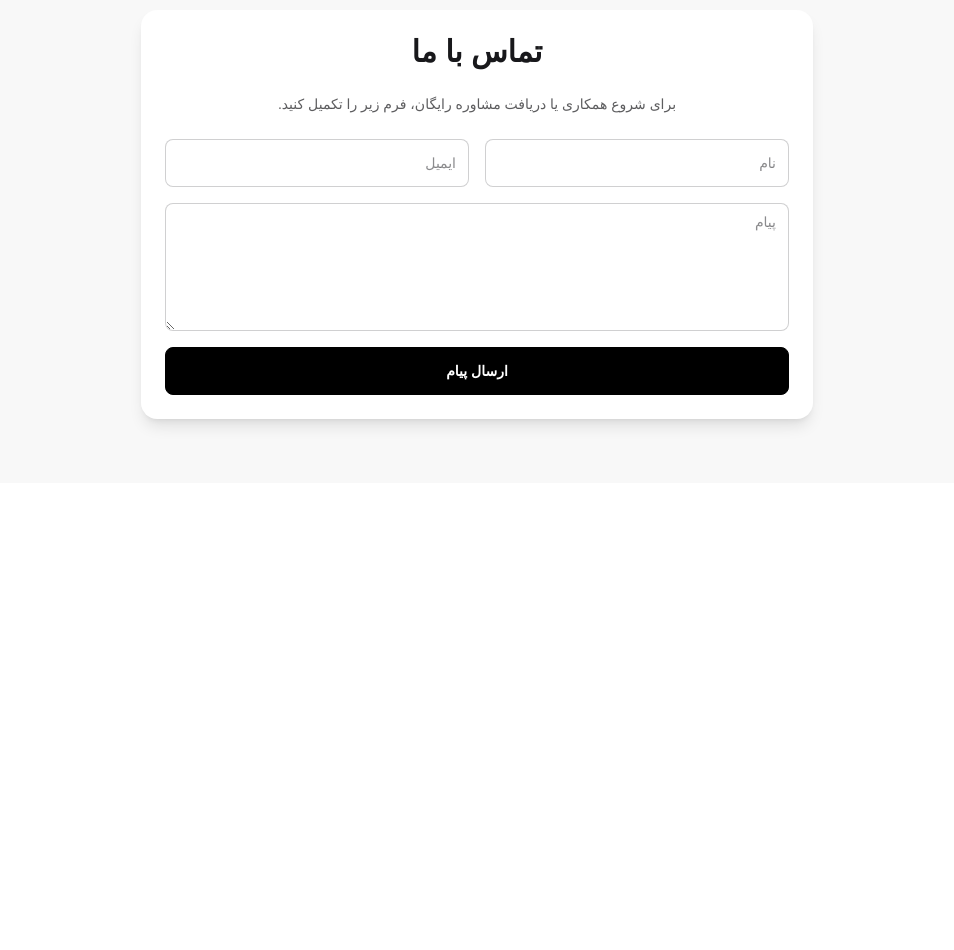
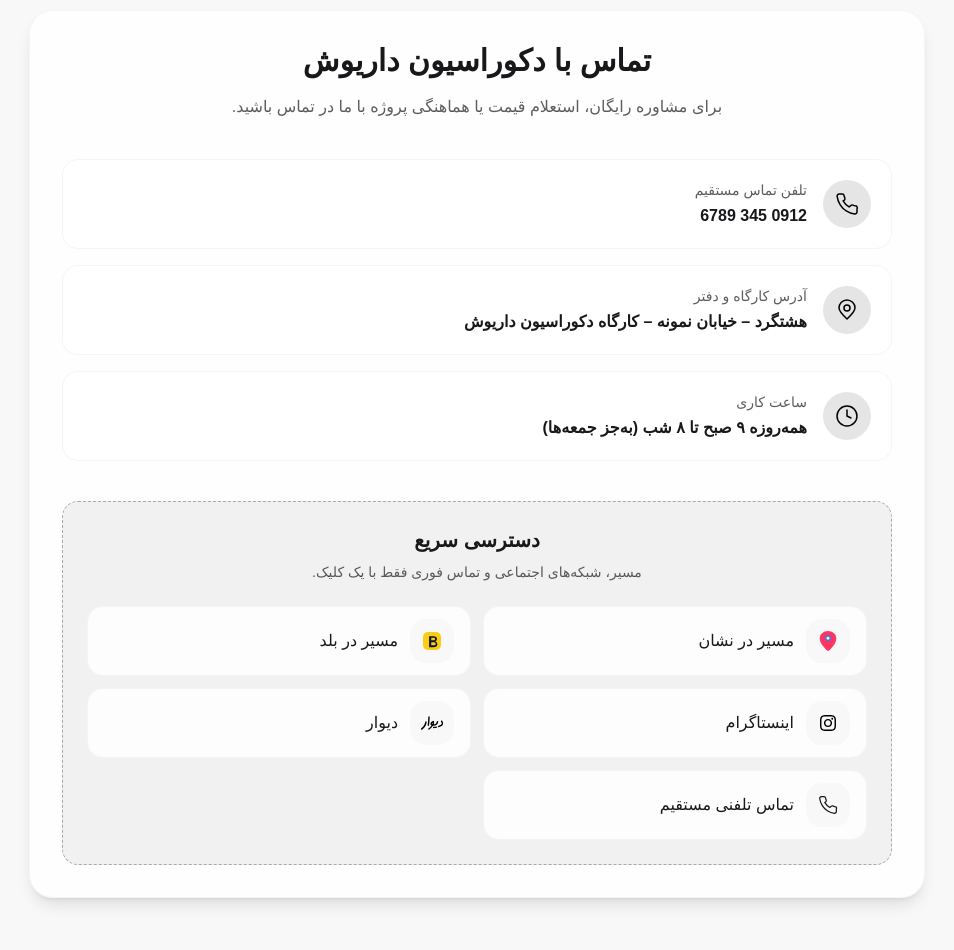
Before and after one commit to samadvalipour/dariush-landing, a Vue app: page / in a window 1280 px wide. Shown: the part 4420-5370 px from the top of the page, without its empty margins (163-1117 px from the left). Before the commit the page ends 4951 px from the top, so only its background shows below. Built offline with nearby package versions, Linux system fonts and the light colour scheme; the HTML template or start-up script is replaced by a standard one; a web font is replaced by a local one.

Commit message:
Rework contact layout into single card

```diff
--- a/src/components/ContactSection.vue
+++ b/src/components/ContactSection.vue
@@ -1,20 +1,142 @@
+<script setup>
+import baladIcon from "../assets/balad.svg";
+import divarIcon from "../assets/divar.svg";
+import instagramIcon from "../assets/instagram.svg";
+import neshanIcon from "../assets/neshan.svg";
+import { ClockIcon, MapPinIcon, PhoneIcon } from "../utils/lucide-icons";
+
+const contactDetails = [
+  {
+    id: "phone",
+    label: "تلفن تماس مستقیم",
+    value: "0912 345 6789",
+    href: "tel:09123456789",
+    icon: PhoneIcon,
+  },
+  {
+    id: "address",
+    label: "آدرس کارگاه و دفتر",
+    value: "هشتگرد – خیابان نمونه – کارگاه دکوراسیون داریوش",
+    icon: MapPinIcon,
+  },
+  {
+    id: "hours",
+    label: "ساعت کاری",
+    value: "همه‌روزه ۹ صبح تا ۸ شب (به‌جز جمعه‌ها)",
+    icon: ClockIcon,
+  },
+];
+
+const quickActions = [
+  {
+    id: "neshan",
+    label: "مسیر در نشان",
+    href: "https://neshan.org/maps/places/dariush-decor",
+    icon: neshanIcon,
+    type: "asset",
+  },
+  {
+    id: "balad",
+    label: "مسیر در بلد",
+    href: "https://balad.ir/p/dariush-decor",
+    icon: baladIcon,
+    type: "asset",
+  },
+  {
+    id: "instagram",
+    label: "اینستاگرام",
+    href: "https://www.instagram.com/",
+    icon: instagramIcon,
+    type: "asset",
+  },
+  {
+    id: "divar",
+    label: "دیوار",
+    href: "https://divar.ir/",
+    icon: divarIcon,
+    type: "asset",
+  },
+  {
+    id: "phone",
+    label: "تماس تلفنی مستقیم",
+    href: "tel:09123456789",
+    icon: PhoneIcon,
+    type: "component",
+  },
+];
+</script>
+
 <template>
   <section id="contact" class="bg-base-200 py-16">
     <div class="container mx-auto px-4">
-      <div class="card mx-auto max-w-2xl bg-base-100 shadow-lg">
-        <div class="card-body space-y-4">
-          <h2 class="card-title justify-center text-3xl">تماس با ما</h2>
-          <p class="text-center text-base-content/70">
-            برای شروع همکاری یا دریافت مشاوره رایگان، فرم زیر را تکمیل کنید.
+      <div
+        class="mx-auto max-w-4xl rounded-3xl border border-base-300/60 bg-base-100/80 p-8 shadow-lg backdrop-blur"
+      >
+        <div class="space-y-4 text-center">
+          <h2 class="text-3xl font-bold text-base-content">
+            تماس با دکوراسیون داریوش
+          </h2>
+          <p class="text-base text-base-content/70">
+            برای مشاوره رایگان، استعلام قیمت یا هماهنگی پروژه با ما در تماس
+            باشید.
           </p>
-          <form class="space-y-4">
-            <div class="grid gap-4 md:grid-cols-2">
-              <input type="text" placeholder="نام" class="input input-bordered" />
-              <input type="email" placeholder="ایمیل" class="input input-bordered" />
+        </div>
+
+        <div class="mt-10 grid gap-4">
+          <component
+            v-for="item in contactDetails"
+            :key="item.id"
+            :is="item.href ? 'a' : 'div'"
+            :href="item.href"
+            class="group flex items-start gap-4 rounded-2xl border border-base-300/60 bg-white/70 p-5 text-right transition hover:-translate-y-1 hover:border-primary/40 hover:bg-white hover:shadow-md"
+            :target="item.href?.startsWith('http') ? '_blank' : undefined"
+            :rel="item.href?.startsWith('http') ? 'noopener noreferrer' : undefined"
+          >
+            <span
+              class="flex size-12 items-center justify-center rounded-full bg-primary/10 text-primary"
+            >
+              <component :is="item.icon" class="size-6" />
+            </span>
+            <div class="space-y-1">
+              <p class="text-sm font-medium text-base-content/70">
+                {{ item.label }}
+              </p>
+              <p class="font-semibold text-base-content">
+                {{ item.value }}
+              </p>
             </div>
-            <textarea class="textarea textarea-bordered h-32 w-full" placeholder="پیام"></textarea>
-            <button type="submit" class="btn btn-primary w-full">ارسال پیام</button>
-          </form>
+          </component>
+        </div>
+
+        <div
+          class="mt-10 rounded-2xl border border-dashed border-primary/30 bg-primary/5 p-6"
+        >
+          <div class="flex flex-col gap-2 text-center">
+            <h3 class="text-xl font-semibold text-base-content">دسترسی سریع</h3>
+            <p class="text-sm text-base-content/70">
+              مسیر، شبکه‌های اجتماعی و تماس فوری فقط با یک کلیک.
+            </p>
+          </div>
+          <div class="mt-6 grid gap-3 sm:grid-cols-2">
+            <a
+              v-for="action in quickActions"
+              :key="action.id"
+              :href="action.href"
+              class="group flex items-center gap-3 rounded-2xl border border-base-300/60 bg-white/80 px-4 py-3 text-base-content transition hover:-translate-y-1 hover:border-primary/40 hover:bg-white hover:text-primary"
+              :target="action.href.startsWith('http') ? '_blank' : undefined"
+              :rel="action.href.startsWith('http') ? 'noopener noreferrer' : undefined"
+            >
+              <span
+                class="flex size-11 items-center justify-center rounded-2xl bg-base-200 text-base-content transition group-hover:bg-primary/10 group-hover:text-primary"
+              >
+                <template v-if="action.type === 'asset'">
+                  <img :src="action.icon" :alt="action.label" class="size-6" />
+                </template>
+                <component v-else :is="action.icon" class="size-5" />
+              </span>
+              <span class="font-medium">{{ action.label }}</span>
+            </a>
+          </div>
         </div>
       </div>
     </div>
--- a/src/components/Dock.vue
+++ b/src/components/Dock.vue
@@ -1,19 +1,40 @@
 <script setup>
 import { computed } from "vue";
+import baladIcon from "../assets/balad.svg";
+import divarIcon from "../assets/divar.svg";
 import instagramIcon from "../assets/instagram.svg";
-import divarIcon from "../assets/divar.svg";
-import phoneIcon from "../assets/phone.svg";
+import neshanIcon from "../assets/neshan.svg";
+import { PhoneIcon } from "../utils/lucide-icons";
 
 const props = defineProps({
   links: {
     type: Array,
     default: () => [
       {
+        id: "neshan",
+        label: "مسیر در نشان",
+        href: "https://neshan.org/maps/places/dariush-decor",
+        icon: neshanIcon,
+        alt: "مسیر کارگاه در نشان",
+        type: "asset",
+        external: true,
+      },
+      {
+        id: "balad",
+        label: "مسیر در بلد",
+        href: "https://balad.ir/p/dariush-decor",
+        icon: baladIcon,
+        alt: "مسیر کارگاه در بلد",
+        type: "asset",
+        external: true,
+      },
+      {
         id: "instagram",
         label: "اینستاگرام",
         href: "https://www.instagram.com/",
         icon: instagramIcon,
         alt: "صفحه اینستاگرام داریوش",
+        type: "asset",
         external: true,
       },
       {
@@ -22,14 +43,16 @@ const props = defineProps({
         href: "https://divar.ir/",
         icon: divarIcon,
         alt: "صفحه دیوار داریوش",
+        type: "asset",
         external: true,
       },
       {
-        id: "contact",
-        label: "تماس",
-        href: "/#contact",
-        icon: phoneIcon,
-        alt: "ارتباط با داریوش",
+        id: "phone",
+        label: "تماس تلفنی",
+        href: "tel:09123456789",
+        icon: PhoneIcon,
+        alt: "تماس تلفنی مستقیم",
+        type: "component",
         external: false,
       },
     ],
@@ -45,12 +68,16 @@ const dockItems = computed(() =>
     ...item,
     isActive: item.id === props.active,
     external: item.external ?? true,
+    type: item.type ?? "asset",
   }))
 );
 </script>
 
 <template>
-  <nav class="lg:hidden dock rounded-box border border-gray-300/40 bg-base-100 shadow-md backdrop-blur w-auto bottom-4 right-4 left-4" aria-label="لینک های شبکه اجتماعی">
+  <nav
+    class="dock w-auto rounded-box border border-gray-300/40 bg-base-100/95 shadow-md backdrop-blur lg:hidden"
+    aria-label="لینک‌های دسترسی سریع"
+  >
     <a
       v-for="item in dockItems"
       :key="item.id"
@@ -58,8 +85,16 @@ const dockItems = computed(() =>
       class="dock-item"
       :target="item.external ? '_blank' : undefined"
       :rel="item.external ? 'noopener noreferrer' : undefined"
+      :aria-label="item.alt || item.label"
     >
-      <img :src="item.icon" :alt="item.alt" class="size-[2em]" />
+      <span
+        class="flex size-[2.4em] items-center justify-center rounded-2xl bg-base-100 text-base-content shadow-sm"
+      >
+        <template v-if="item.type === 'asset'">
+          <img :src="item.icon" :alt="item.alt || item.label" class="size-6" />
+        </template>
+        <component v-else :is="item.icon" class="size-6" />
+      </span>
     </a>
   </nav>
 </template>
--- /dev/null
+++ b/src/utils/lucide-icons.js
@@ -0,0 +1,53 @@
+import { defineComponent, h, markRaw } from "vue";
+
+const baseSvgProps = {
+  xmlns: "http://www.w3.org/2000/svg",
+  fill: "none",
+  viewBox: "0 0 24 24",
+  stroke: "currentColor",
+  "stroke-width": 1.5,
+  "stroke-linecap": "round",
+  "stroke-linejoin": "round",
+  "aria-hidden": "true",
+  focusable: "false",
+};
+
+const createIcon = (name, nodeFactory) =>
+  markRaw(
+    defineComponent({
+      name,
+      inheritAttrs: false,
+      setup(_, { attrs }) {
+        return () => h("svg", { ...baseSvgProps, ...attrs }, nodeFactory());
+      },
+    })
+  );
+
+export const PhoneIcon = createIcon("PhoneIcon", () => [
+  h("path", {
+    d: "M22 16.92v3a2 2 0 0 1-2.18 2 19.8 19.8 0 0 1-8.63-3.07 19.5 19.5 0 0 1-6-6A19.8 19.8 0 0 1 2.1 4.18 2 2 0 0 1 4.11 2h3a2 2 0 0 1 2 1.72c.12.81.37 1.6.72 2.34a2 2 0 0 1-.45 2.11L8.09 8.91a16 16 0 0 0 6 6l1.74-1.32a2 2 0 0 1 2.11-.45c.74.35 1.53.6 2.34.72A2 2 0 0 1 22 16.92Z",
+  }),
+]);
+
+export const MapPinIcon = createIcon("MapPinIcon", () => [
+  h("path", {
+    d: "M12 21c-4.8-4.5-8-7.8-8-11a8 8 0 0 1 16 0c0 3.2-3.2 6.5-8 11Z",
+  }),
+  h("circle", { cx: "12", cy: "10", r: "3" }),
+]);
+
+export const MailIcon = createIcon("MailIcon", () => [
+  h("rect", { width: "20", height: "16", x: "2", y: "4", rx: "2" }),
+  h("path", {
+    d: "m22 7-8.97 5.7a1.94 1.94 0 0 1-2.06 0L2 7",
+  }),
+]);
+
+export const ClockIcon = createIcon("ClockIcon", () => [
+  h("circle", { cx: "12", cy: "12", r: "10" }),
+  h("polyline", { points: "12 6 12 12 16 14" }),
+]);
+
+export const NavigationIcon = createIcon("NavigationIcon", () => [
+  h("polygon", { points: "12 2 19 21 12 17 5 21 12 2" }),
+]);
```
Also changed, not shown: src/assets/balad.svg (added), src/assets/neshan.svg (added).
